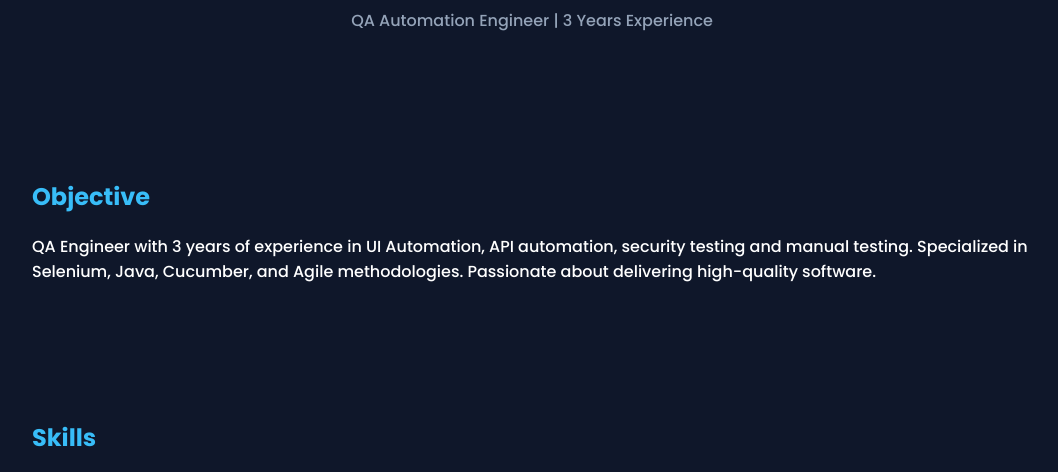
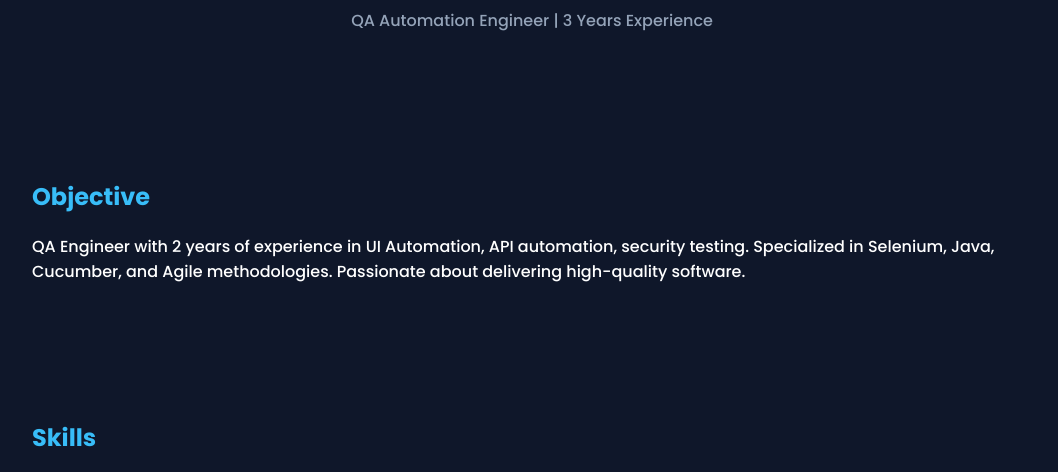
Before and after one commit to SrinivasP-QA/Portfolio, a plain HTML site: page index.html in a window 1280 px wide. Shown: the part 328-800 px from the top of the page, without its empty margins (108-1166 px from the left). Drawn offline with Linux system fonts and the light colour scheme.

```diff
--- a/index.html
+++ b/index.html
@@ -119,7 +119,7 @@
 <section class="section">
 <h2>Objective</h2>
 <p>
-QA Engineer with 3 years of experience in UI Automation, API automation, security testing and manual testing.
+QA Engineer with 2 years of experience in UI Automation, API automation, security testing.
 Specialized in Selenium, Java, Cucumber, and Agile methodologies. Passionate about delivering high-quality software.
 </p>
 </section>
```
